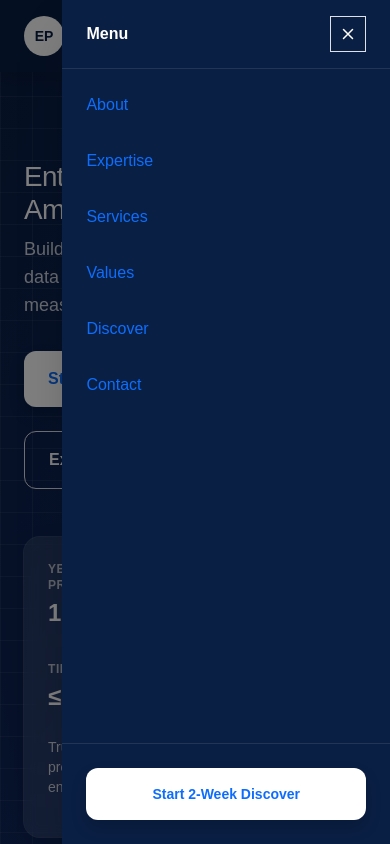
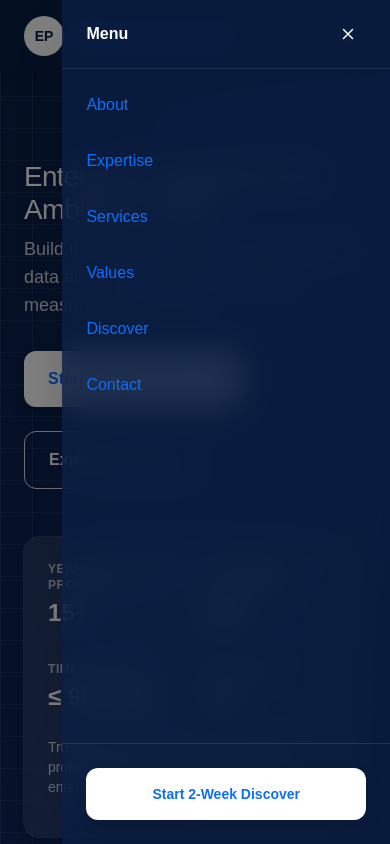
Before and after one commit to ImTalhaArif/emertech, a Next.js app: page / in a window 390 px wide. Both pictures are taken after a click on the button "Open menu". Shown: the top 844 px of the page. Built offline with nearby package versions, Linux system fonts and the light colour scheme.

Commit message:
Update Header.tsx

```diff
--- a/src/app/components/Header.tsx
+++ b/src/app/components/Header.tsx
@@ -63,7 +63,7 @@ className="sr-only focus:not-sr-only focus:absolute focus:top-2 focus:left-2 foc
           aria-label="Open menu"
           aria-expanded={open}
           onClick={() => setOpen(true)}
-          className="md:hidden inline-flex h-10 w-10 items-center justify-center rounded-lg border border-white/20 hover:scale-105 transition-transform duration-200"
+          className="md:hidden inline-flex h-10 w-10 items-center justify-center rounded-lg hover:scale-105 transition-transform duration-200"
         >
           <svg width="20" height="20" viewBox="0 0 24 24" fill="none" aria-hidden>
             <path d="M4 7h16M4 12h16M4 17h16" stroke="white" strokeWidth="2" strokeLinecap="round" />
@@ -89,7 +89,7 @@ className="sr-only focus:not-sr-only focus:absolute focus:top-2 focus:left-2 foc
         />
 
         <motion.aside
-          className="fixed right-0 top-0 bottom-0 z-[70] w-[84%] max-w-sm bg-[#0A1F44] text-white shadow-2xl flex flex-col"
+          className="fixed right-0 top-0 bottom-0 z-[70] w-[84%] max-w-sm backdrop-blur-lg bg-[#0A1F44]/80 text-white shadow-2xl flex flex-col"
           initial={{ x: '100%' }}
           animate={{ x: 0 }}
           exit={{ x: '100%' }}
@@ -102,7 +102,7 @@ className="sr-only focus:not-sr-only focus:absolute focus:top-2 focus:left-2 foc
             <button
               aria-label="Close menu"
               onClick={() => setOpen(false)}
-              className="h-9 w-9 rounded-lg border border-white/20 flex items-center justify-center hover:scale-105 transition-transform duration-200"
+              className="h-9 w-9 rounded-lg flex items-center justify-center hover:scale-105 transition-transform duration-200"
             >
               <svg width="18" height="18" viewBox="0 0 24 24" fill="none" aria-hidden>
                 <path d="M6 6l12 12M18 6L6 18" stroke="white" strokeWidth="2" strokeLinecap="round" />
```
